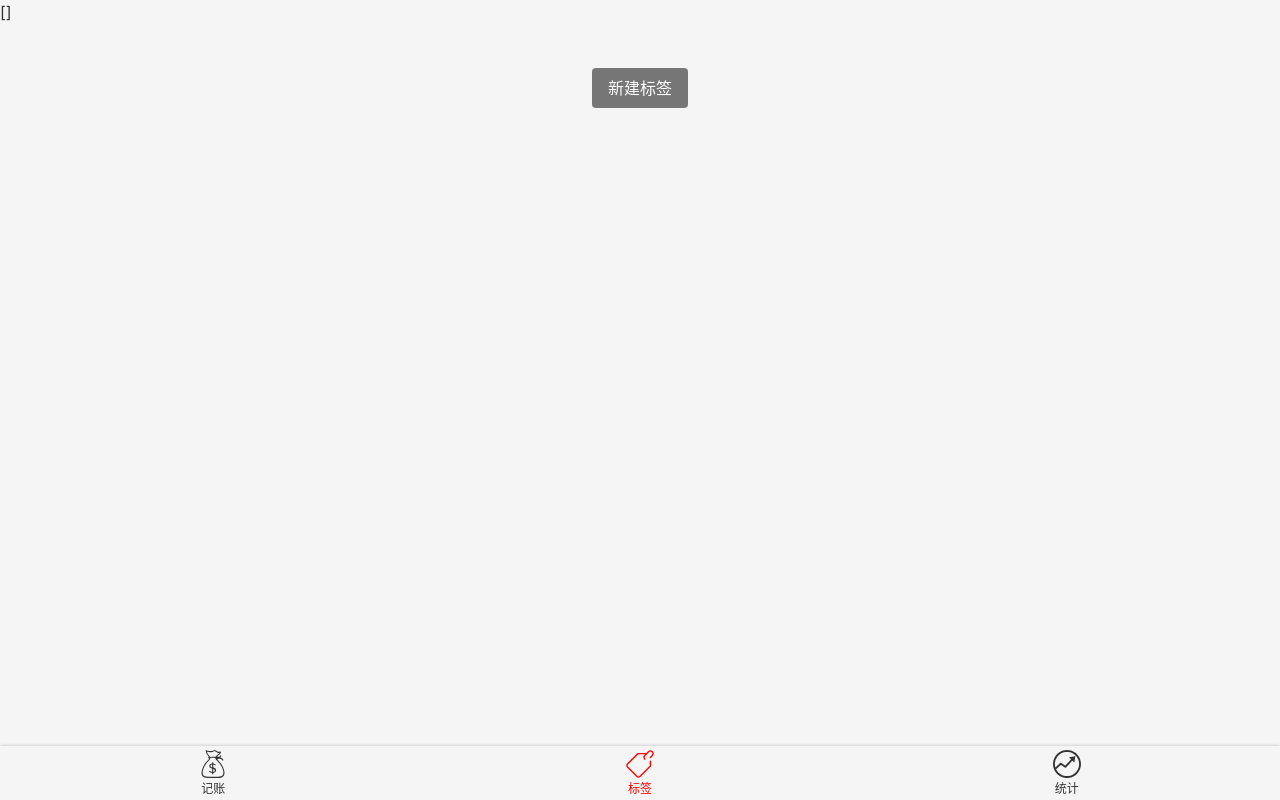
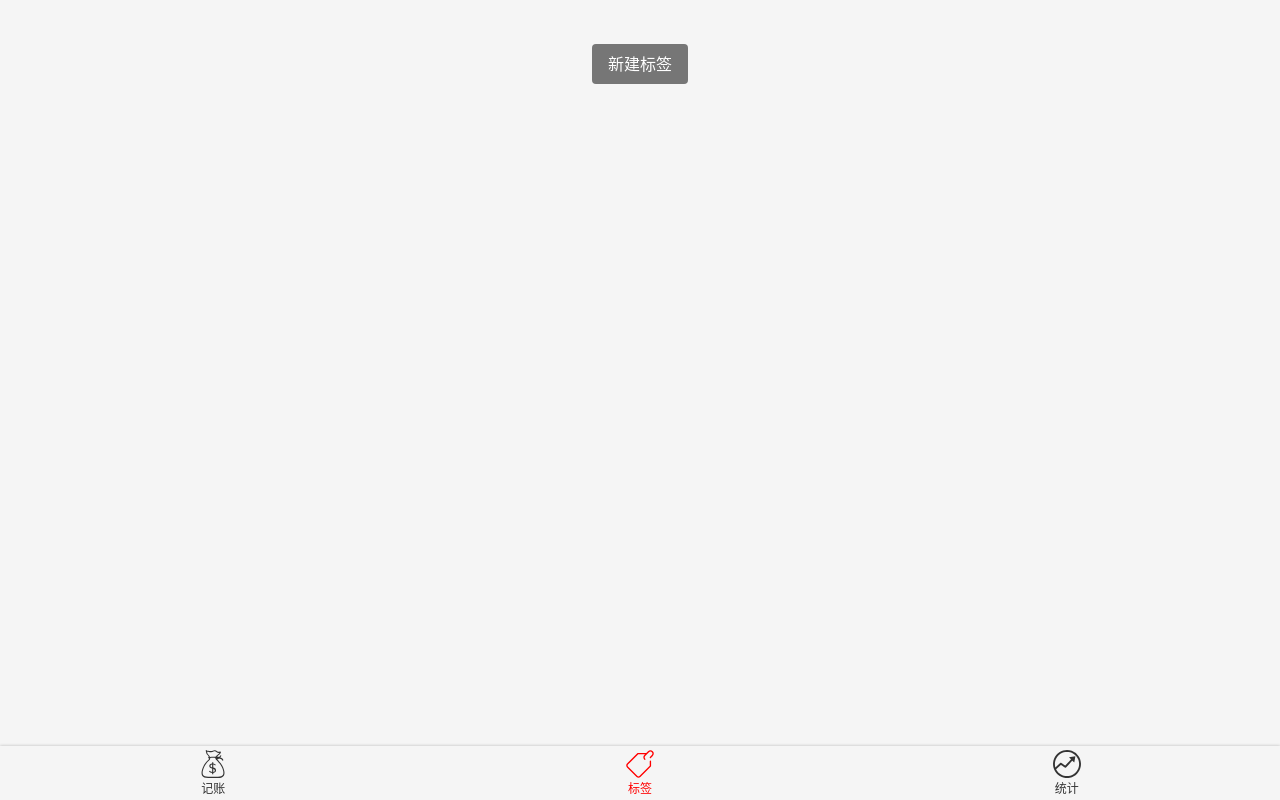
Before and after one commit to RussellWestBrank/tally-book, a Vue app: page /#/labels in a window 1280 px wide. Built offline with nearby package versions, Linux system fonts and the light colour scheme.

Commit message:
删除调试代码

```diff
--- a/src/components/Money/FormItem.vue
+++ b/src/components/Money/FormItem.vue
@@ -5,7 +5,7 @@
       <input type="text"
              :value="value"
              @input="onValueChanged($event.target.value)"
-             :placeholder="this.placeholder">
+             :placeholder="placeholder">
     </label>
   </div>
 </template>
--- a/src/views/Labels.vue
+++ b/src/views/Labels.vue
@@ -1,6 +1,5 @@
 <template>
   <Layout>
-    {{tags}}
     <div class="tags">
       <router-link class="tag"
                    v-for="tag in tags" :key="tag.id"
```
